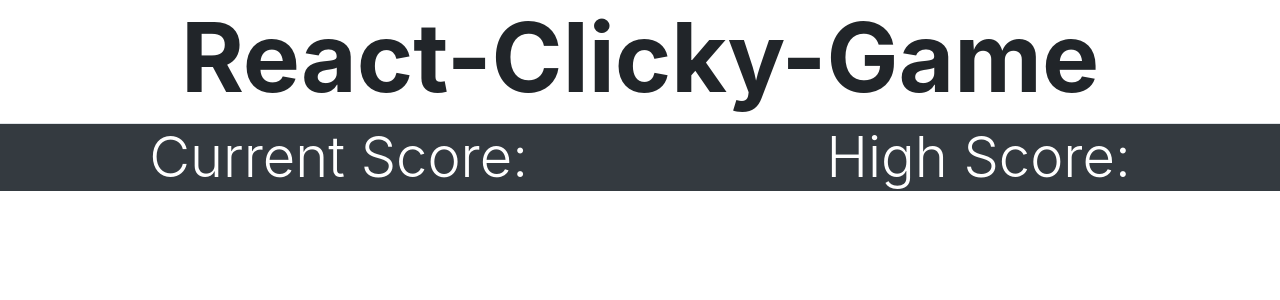
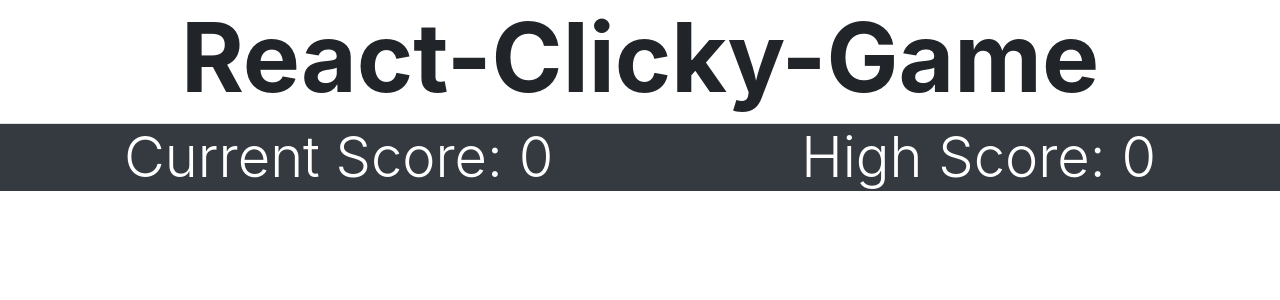
Before and after one commit to Juwami/React-Click-Game, a React (Create React App) app: page / in a window 1280 px wide. Shown: the top 300 px of the page. Built offline with nearby package versions, Linux system fonts and the light colour scheme.

Commit message:
add state for current Score and High Score

```diff
--- a/public/index.html
+++ b/public/index.html
@@ -26,7 +26,7 @@
     integrity="sha384-ggOyR0iXCbMQv3Xipma34MD+dH/1fQ784/j6cY/iJTQUOhcWr7x9JvoRxT2MZw1T" crossorigin="anonymous">
 
 
-  <title>React App</title>
+  <title>React Clicky Game</title>
 </head>
 
 <body>
--- a/src/App.js
+++ b/src/App.js
@@ -1,15 +1,21 @@
-import React from 'react';
-import Header from './components/Header'
-import Gameboard from './components/Scoreboard'
+import React, { Component } from 'react';
+import Header from './components/Header';
+import Scoreboard from './components/Scoreboard';
 
-function App() {
+class App extends Component {
+  state = {
+    Score: 0,
+    highScore: 0
+  }
+	render() {
 		return (
 			<div>
 				<Header />
-      <Gameboard />
+				<Scoreboard Score={this.state.Score} highScore={this.state.highScore}/>
 				{/* <Buddy /> */}
 			</div>
 		);
 	}
+}
 
 export default App;
```
Also changed, not shown: src/components/Scoreboard.jsx (+4 -4 lines). Lines whose indentation alone changed are shown as unchanged.
